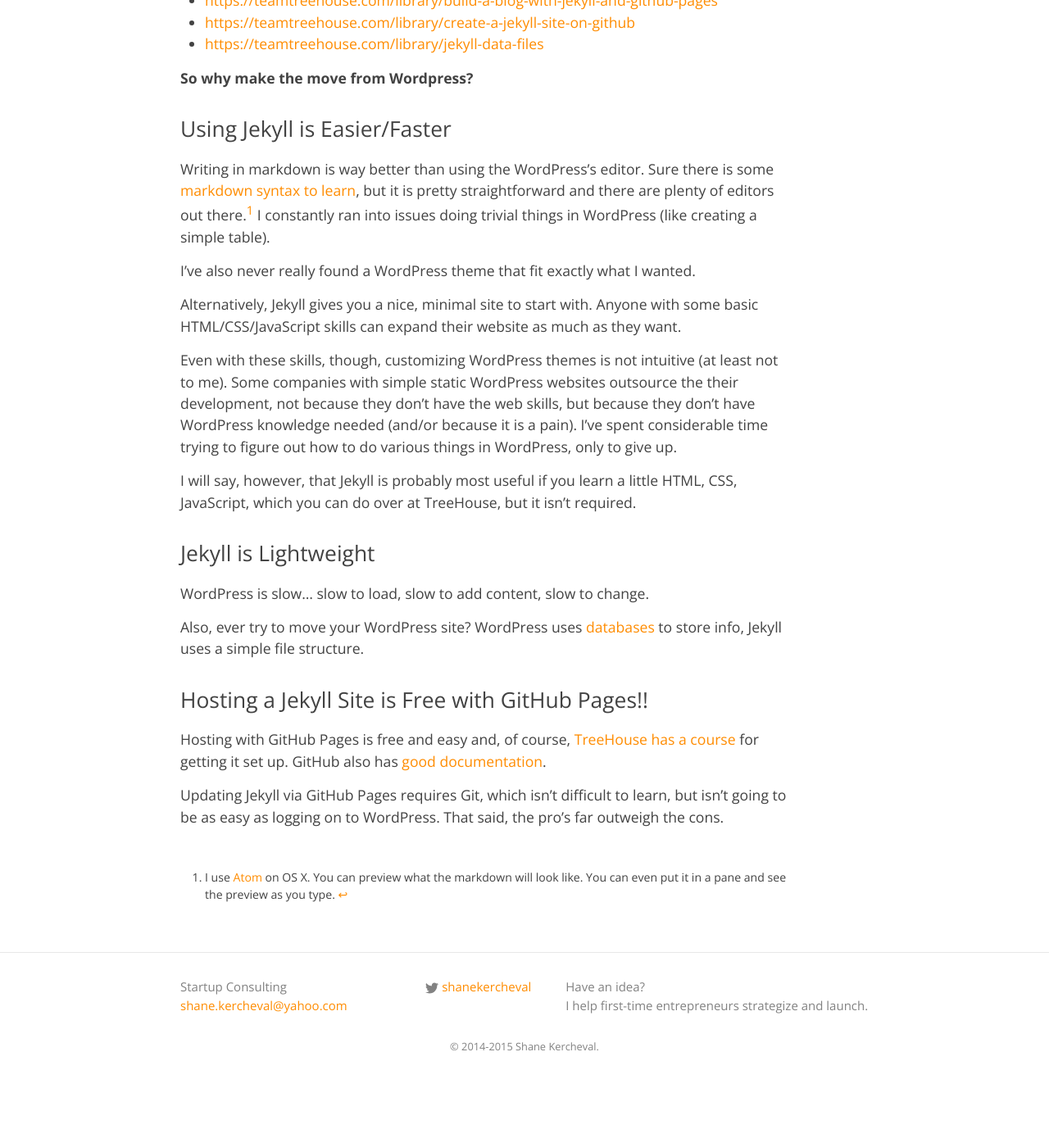
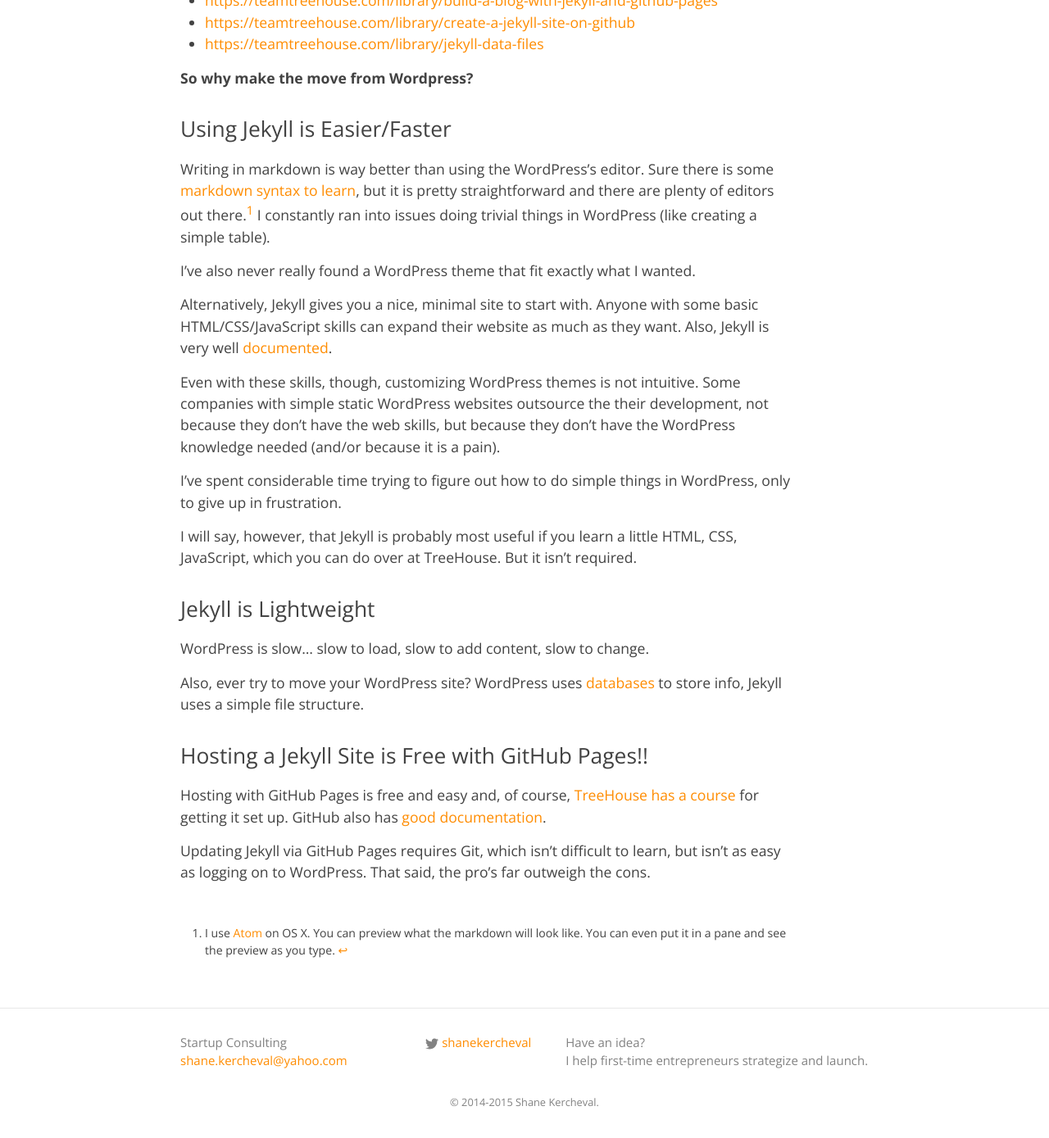
Before and after one commit to shane-kercheval/shane-kercheval.github.io, a Jekyll site: the page built from _posts/2015-12-23-why-i-moved-from-wordpress-to-jekyll.md, in a window 1280 px wide and 1400 px high, scrolled down 783 px. Shown: the top 1389 px of the window at 82% size. Built offline with Jekyll 4.4.1, drawn with Linux system fonts in a browser that asks for light colours; nearby versions of some CDN libraries; comment, search, counter and statistics services are not loaded; before the commit the page ends 2115 px from its top, so only the background shows below that.

Commit message:
slight updates to blog post

```diff
--- a/_posts/2015-12-23-why-i-moved-from-wordpress-to-jekyll.md
+++ b/_posts/2015-12-23-why-i-moved-from-wordpress-to-jekyll.md
@@ -41,12 +41,13 @@
 
 I’ve also never really found a WordPress theme that fit exactly what I wanted.
 
-Alternatively, Jekyll gives you a nice, minimal site to start with. Anyone with some basic HTML/CSS/JavaScript skills can expand their website as much as they want.
+Alternatively, Jekyll gives you a nice, minimal site to start with. Anyone with some basic HTML/CSS/JavaScript skills can expand their website as much as they want. Also, Jekyll is very well [documented](http://jekyllrb.com/docs/home/){:target="\_blank"}.
 
-Even with these skills, though, customizing WordPress themes is not intuitive (at least not to me). Some companies with simple static WordPress websites outsource the their development, not because they don’t have the web skills, but because they don’t have WordPress knowledge needed (and/or because it is a pain).
-I’ve spent considerable time trying to figure out how to do various things in WordPress, only to give up.
+Even with these skills, though, customizing WordPress themes is not intuitive. Some companies with simple static WordPress websites outsource the their development, not because they don’t have the web skills, but because they don’t have the WordPress knowledge needed (and/or because it is a pain).
 
-I will say, however, that Jekyll is probably most useful if you learn a little HTML, CSS, JavaScript, which you can do over at TreeHouse, but it isn’t required.
+I’ve spent considerable time trying to figure out how to do simple things in WordPress, only to give up in frustration.
+
+I will say, however, that Jekyll is probably most useful if you learn a little HTML, CSS, JavaScript, which you can do over at TreeHouse. But it isn’t required.
 
 #Jekyll is Lightweight
 
@@ -58,6 +59,6 @@
 
 Hosting with GitHub Pages is free and easy and, of course, [TreeHouse has a course](https://teamtreehouse.com/library/build-a-blog-with-jekyll-and-github-pages){:target="\_blank"} for getting it set up. GitHub also has [good documentation](https://pages.github.com){:target="\_blank"}.
 
-Updating Jekyll via GitHub Pages requires Git, which isn’t difficult to learn, but isn’t going to be as easy as logging on to WordPress. That said, the pro's far outweigh the cons.
+Updating Jekyll via GitHub Pages requires Git, which isn’t difficult to learn, but isn’t as easy as logging on to WordPress. That said, the pro's far outweigh the cons.
 
 [^1]: I use [Atom](https://atom.io){:target="\_blank"} on OS X. You can preview what the markdown will look like. You can even put it in a pane and see the preview as you type.
```
